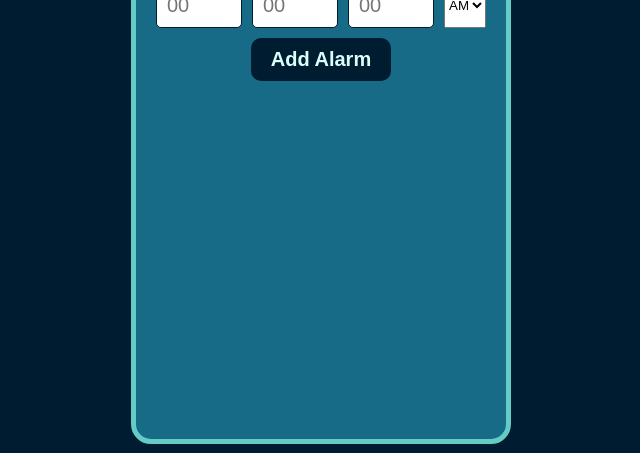
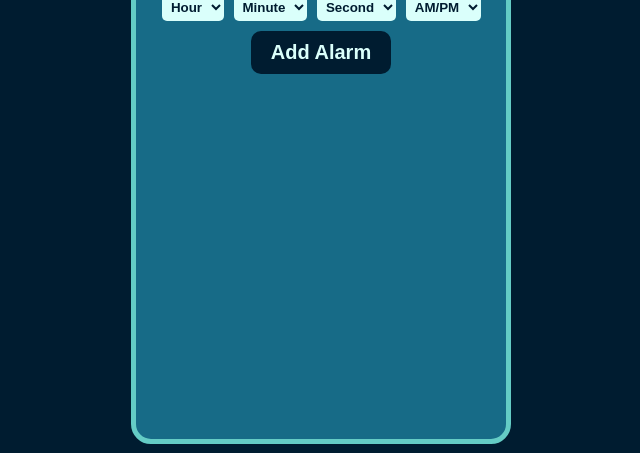
Before and after one commit to akashmistry/Alarm-Clock, a plain HTML site: page index.html in a window 1280 px wide. Shown: the part 347-800 px from the top of the page, without its empty margins (319-959 px from the left). Drawn offline with Linux system fonts and the light colour scheme.

Commit message:
changed input field and updated ui

```diff
--- a/index.html
+++ b/index.html
@@ -24,31 +24,17 @@
           <span id="time"></span>
         </div>
         <div class="inputs">
-          <input
-            type="number"
-            id="hour-input"
-            placeholder="00"
-            min="0"
-            max="11"
-          />
-          <input
-            type="number"
-            id="minute-input"
-            placeholder="00"
-            min="0"
-            max="59"
-          />
-          <input
-            type="number"
-            id="second-input"
-            placeholder="00"
-            min="0"
-            max="59"
-          />
-
+          <select name="" id="hour-input">
+            <option value="00">Hour</option>
+          </select>
+          <select name="" id="minute-input">
+            <option value="00">Minute</option>
+          </select>
+          <select name="" id="second-input">
+            <option value="00">Second</option>
+          </select>
           <select id="session">
-            <option value="AM">AM</option>
-            <option value="PM">PM</option>
+            <option value="AM">AM/PM</option>
           </select>
         </div>
         <div class="add-button">
--- a/script.js
+++ b/script.js
@@ -7,6 +7,8 @@ const secondInput = document.getElementById("second-input");
 const activeAlarms = document.querySelector("#active-alarms");
 const setAlarm = document.getElementById("set");
 const session = document.getElementById("session");
+const selectMenu = document.querySelectorAll("select");
+
 let alarmSound = new Audio("./alarm.mp3");
 
 // for handling single digit time
@@ -87,14 +89,14 @@ function deleteAlarm(alarmId) {
 }
 function setAlarmHandler(e) {
   let time =
-    handleTime(hourInput.value) +
+    hourInput.value +
     ":" +
-    handleTime(minuteInput.value) +
+    minuteInput.value +
     ":" +
-    handleTime(secondInput.value) +
+    secondInput.value +
     " " +
     session.value;
-  if (time === "0:0:0 AM") {
+  if (time === "00:00:00 AM") {
     alert("Enter a valid time");
     return;
   }
@@ -130,6 +132,28 @@ function handleClickListner(e) {
   }
 }
 
+for (let i = 12; i > 0; i--) {
+  i = i < 10 ? "0" + i : i;
+  let option = `<option value="${i}">${i}</option>`;
+  selectMenu[0].firstElementChild.insertAdjacentHTML("afterend", option);
+}
+
+for (let i = 59; i >= 0; i--) {
+  i = i < 10 ? "0" + i : i;
+  let option = `<option value="${i}">${i}</option>`;
+  selectMenu[1].firstElementChild.insertAdjacentHTML("afterend", option);
+}
+for (let i = 59; i >= 0; i--) {
+  i = i < 10 ? "0" + i : i;
+  let option = `<option value="${i}">${i}</option>`;
+  selectMenu[2].firstElementChild.insertAdjacentHTML("afterend", option);
+}
+for (let i = 2; i > 0; i--) {
+  let ampm = i == 1 ? "AM" : "PM";
+  let option = `<option value="${ampm}">${ampm}</option>`;
+  selectMenu[3].firstElementChild.insertAdjacentHTML("afterend", option);
+}
+
 function initializeApp() {
   currentTime();
   setAlarm.addEventListener("click", setAlarmHandler);
--- a/styles.css
+++ b/styles.css
@@ -22,10 +22,11 @@ body {
 #time {
   color: #dafffb;
   font-family: monospace;
-  font-size: 30px;
+  font-size: 40px;
   display: flex;
   justify-content: center;
   margin-top: 10px;
+  font-weight: bold;
 }
 
 .inputs {
@@ -35,12 +36,14 @@ body {
   gap: 10px;
 }
 
-.inputs input {
-  font-size: 20px;
+.inputs select {
+  padding: 5px 5px;
+  text-align: center;
   border-radius: 5px;
-  /* background-color: #dafffb; */
-  border: 1px solid #001c30;
-  padding: 10px;
+  border: none;
+  font-weight: bold;
+  color: #001c30;
+  background-color: #dafffb;
 }
 
 .add-button {
```
